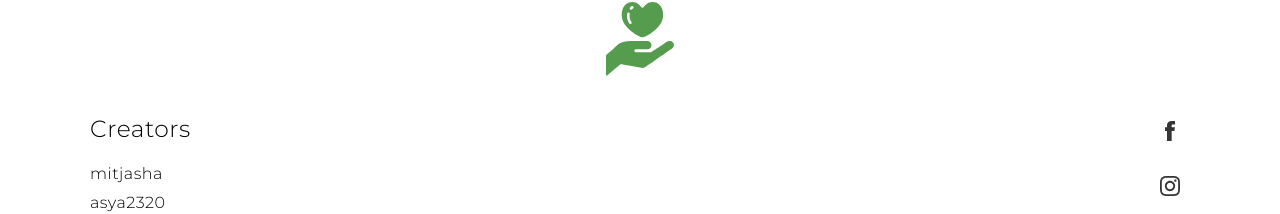
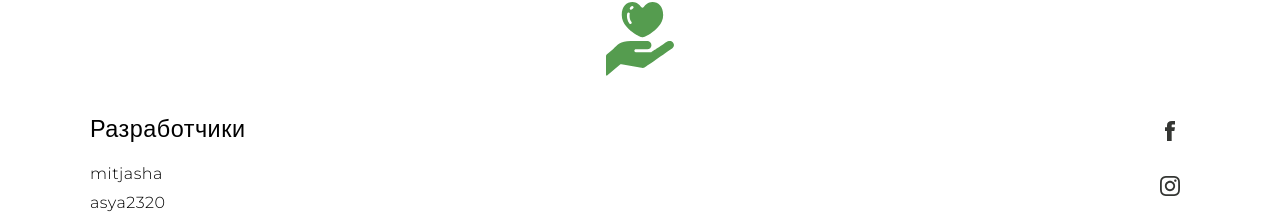
Before and after one commit to mitjasha/avocado, a React (Create React App) app: page /about in a window 1280 px wide. Shown: the part 1039-1253 px from the top of the page. Built offline with nearby package versions, Linux system fonts and the light colour scheme.

Commit message:
feat: translate footer

```diff
--- a/src/containers/Footer/Footer.tsx
+++ b/src/containers/Footer/Footer.tsx
@@ -1,12 +1,14 @@
 import React from "react";
+import { useTranslation } from "react-i18next";
 import "./Footer.scss";
 
 const Footer: React.FC = () => {
+  const { t } = useTranslation();
   return (
     <footer className="footer">
       <div className="container footer__container">
         <div className="footer__creators">
-          <h3 className="title">Creators</h3>
+          <h3 className="title">{t("footer_text")}</h3>
           <ul className="creators">
             <li className="creators__item">
               <a href="https://github.com/mitjasha">mitjasha</a>
```
